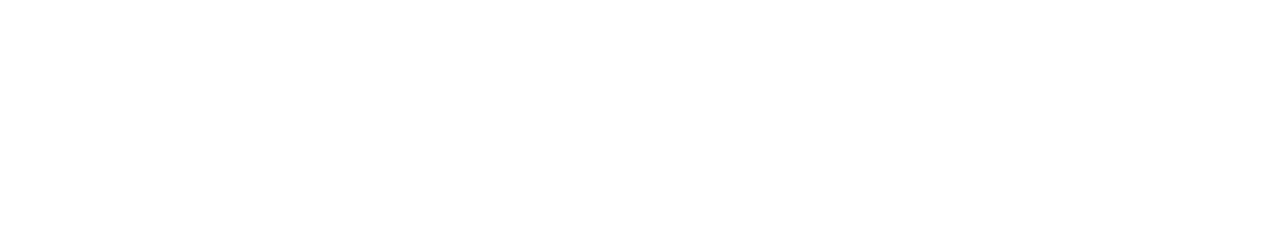
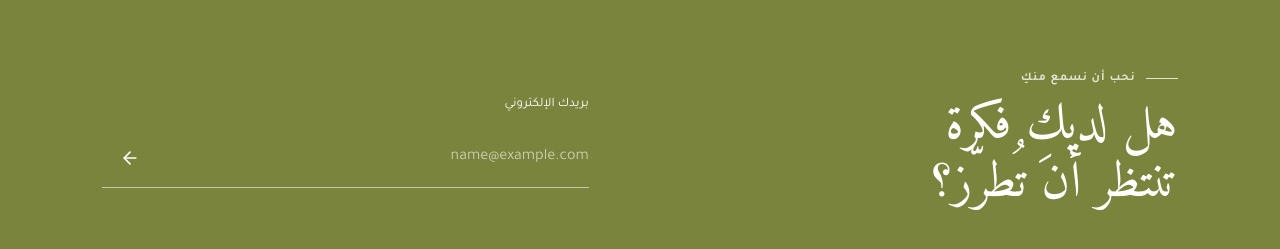
Before and after one commit to mriana9/zarkasha-v1, a Next.js app: page /ar in a window 1280 px wide. Shown: the part 5087-5336 px from the top of the page. Before the commit the page ends 5067 px from the top, so only its background shows below. Built offline with nearby package versions, Linux system fonts and the light colour scheme.

Commit message:
feat: add ContactSection component and update dictionaries for contact support

```diff
--- a/app/[locale]/page.tsx
+++ b/app/[locale]/page.tsx
@@ -10,6 +10,7 @@
 import { CustomSection } from "@/components/home/custom/CustomSection";
 import { ValuesSection } from "@/components/home/values/ValuesSection";
 import { InstagramSection } from "@/components/home/instagram/InstagramSection";
+import { ContactSection } from "@/components/home/contact/ContactSection";
 
 interface PageProps {
   params: Promise<{ locale: "ar" | "en" }>;
@@ -36,6 +37,7 @@
       <CustomSection dict={dict.Custom} locale={locale} />
       <ValuesSection dict={dict.Values} />
       <InstagramSection dict={dict.Instagram} />
+      <ContactSection dict={dict.Contact} />
     </>
   );
 }
--- /dev/null
+++ b/components/home/contact/ContactSection.tsx
@@ -0,0 +1,75 @@
+"use client";
+
+import { useState, type FormEvent } from "react";
+import { ArrowLeft } from "lucide-react";
+
+interface ContactSectionProps {
+  dict: {
+    kicker: string;
+    titlePart1: string;
+    titlePart2: string;
+    emailLabel: string;
+    placeholder: string;
+    notice: string;
+  };
+}
+
+export function ContactSection({ dict }: ContactSectionProps) {
+  const [notice, setNotice] = useState<string>("");
+
+  const handleSubmit = (event: FormEvent<HTMLFormElement>) => {
+    event.preventDefault();
+    setNotice(dict.notice);
+  };
+
+  return (
+    <section
+      className="py-[90px] px-[8vw] grid grid-cols-1 lg:grid-cols-2 items-center gap-[8vw] bg-olive text-white"
+      id="contact"
+    >
+      <div>
+        <span className="flex items-center gap-[10px] text-ivory/80 text-xs font-bold tracking-[0.08em] mb-3">
+          <span className="w-[32px] h-[1px] bg-ivory/80" />
+          {dict.kicker}
+        </span>
+        <h2 className="m-0 font-amiri text-[50px] font-normal leading-[1.15]">
+          {dict.titlePart1}
+          <br />
+          {dict.titlePart2}
+        </h2>
+      </div>
+
+      <form onSubmit={handleSubmit} className="w-full">
+        <label className="block">
+          <span className="block mb-[14px] font-tajawal text-[13px]">
+            {dict.emailLabel}
+          </span>
+          <div className="grid grid-cols-[1fr_55px] border-b border-white/55 items-center">
+            <input
+              type="email"
+              required
+              placeholder={dict.placeholder}
+              aria-label={dict.emailLabel}
+              className="h-[58px] border-0 outline-0 text-white bg-transparent direction-ltr text-right font-tajawal placeholder:text-white/60"
+            />
+            <button
+              type="submit"
+              aria-label="إرسال"
+              className="border-0 bg-transparent text-white cursor-pointer grid place-items-center h-full"
+            >
+              <ArrowLeft className="w-5 h-5 rtl:rotate-0 ltr:rotate-180" />
+            </button>
+          </div>
+        </label>
+        {notice && (
+          <p
+            className="mt-3 text-white/75 text-[12px] font-tajawal"
+            role="status"
+          >
+            {notice}
+          </p>
+        )}
+      </form>
+    </section>
+  );
+}
--- a/dictionaries/ar.json
+++ b/dictionaries/ar.json
@@ -98,5 +98,13 @@
     "titlePart2": "حكايات كثيرة",
     "description": "لمحات من منتجات زركشة وتفاصيل التطريز التي تمنح كل قطعة طابعها الخاص.",
     "handle": "الحساب الرسمي عند ربطه"
+  },
+  "Contact": {
+    "kicker": "نحب أن نسمع منكِ",
+    "titlePart1": "هل لديكِ فكرة",
+    "titlePart2": "تنتظر أن تُطرّز؟",
+    "emailLabel": "بريدك الإلكتروني",
+    "placeholder": "name@example.com",
+    "notice": "النموذج جاهز للربط بخدمة الرسائل عند توفير إعدادات الخادم."
   }
 }
--- a/dictionaries/en.json
+++ b/dictionaries/en.json
@@ -103,5 +103,13 @@
     "titlePart2": "Many Stories",
     "description": "Glimpses of Zarkasha products and embroidery details that give each piece its own unique character.",
     "handle": "Official account upon linking"
+  },
+  "Contact": {
+    "kicker": "We'd Love to Hear From You",
+    "titlePart1": "Do You Have an Idea",
+    "titlePart2": "Waiting to Be Embroidered?",
+    "emailLabel": "Your Email",
+    "placeholder": "name@example.com",
+    "notice": "The form is ready to be linked to a messaging service once server settings are provided."
   }
 }
```
Also changed, not shown: components/home/faq/FaqSection.tsx (added).
